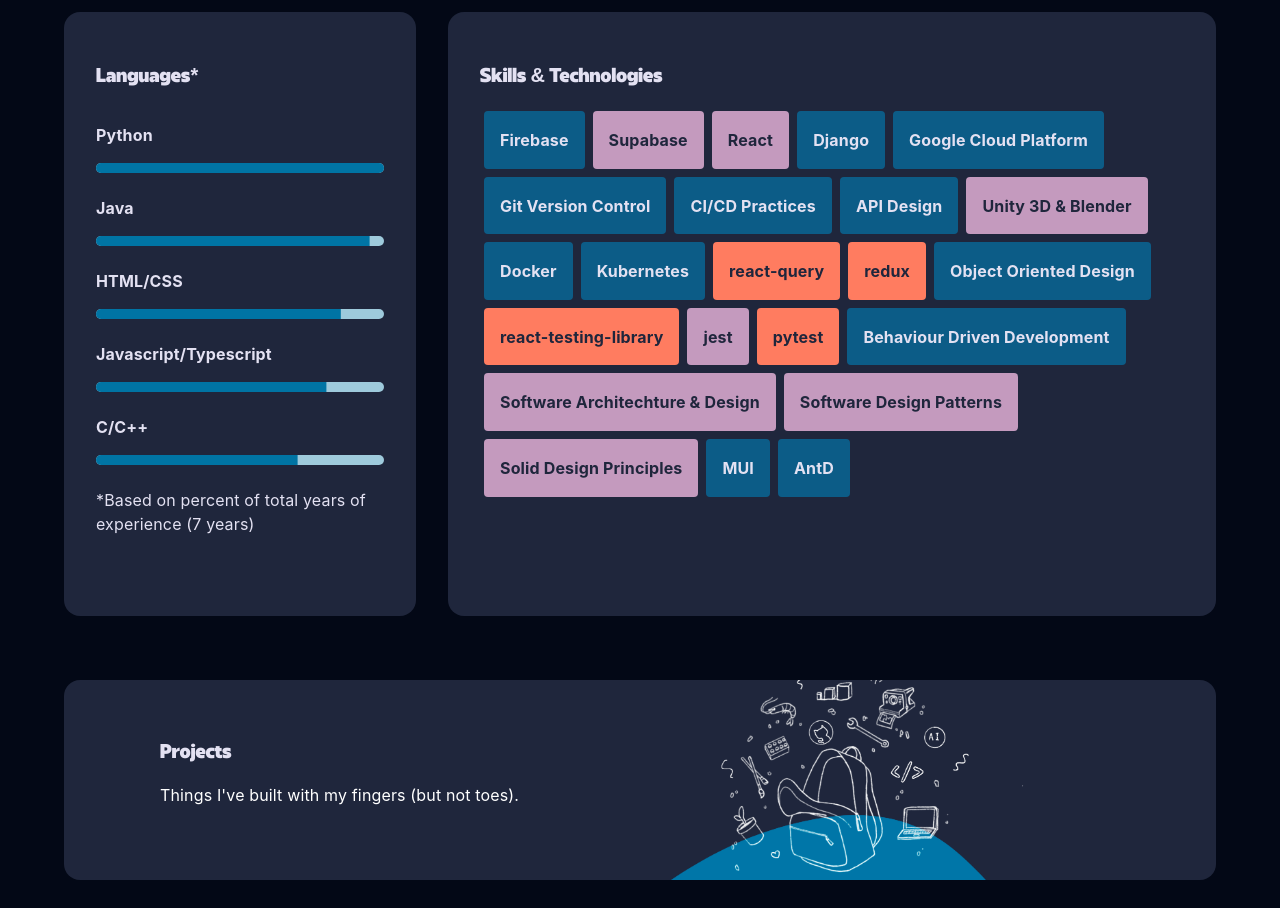
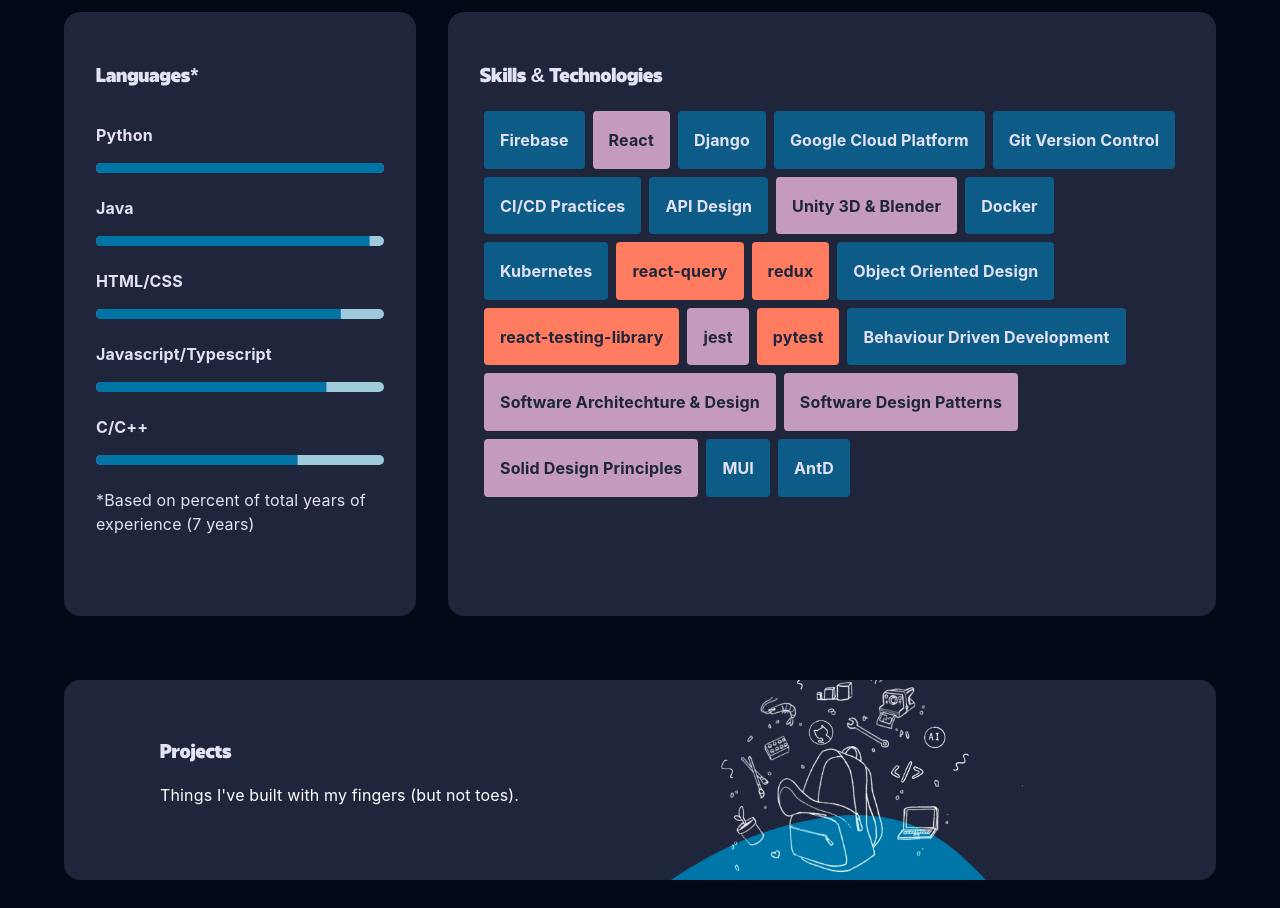
Before and after one commit to munchie-babbit/Portfolio-2023, a React (Create React App) app in the folder frontend/: page / in a window 1280 px wide. Shown: the part 2920-3828 px from the top of the page. Built offline with nearby package versions, Linux system fonts and the light colour scheme.

Commit message:
testing removal

```diff
--- a/frontend/src/pages/DevelopmentPage.tsx
+++ b/frontend/src/pages/DevelopmentPage.tsx
@@ -713,7 +713,6 @@
                   }}
                 >
                   <Technology name="Firebase" />
-                  <Technology name="Supabase" />
                   <Technology name="React" />
                   <Technology name="Django" />
                   <Technology name="Google Cloud Platform" />
```
